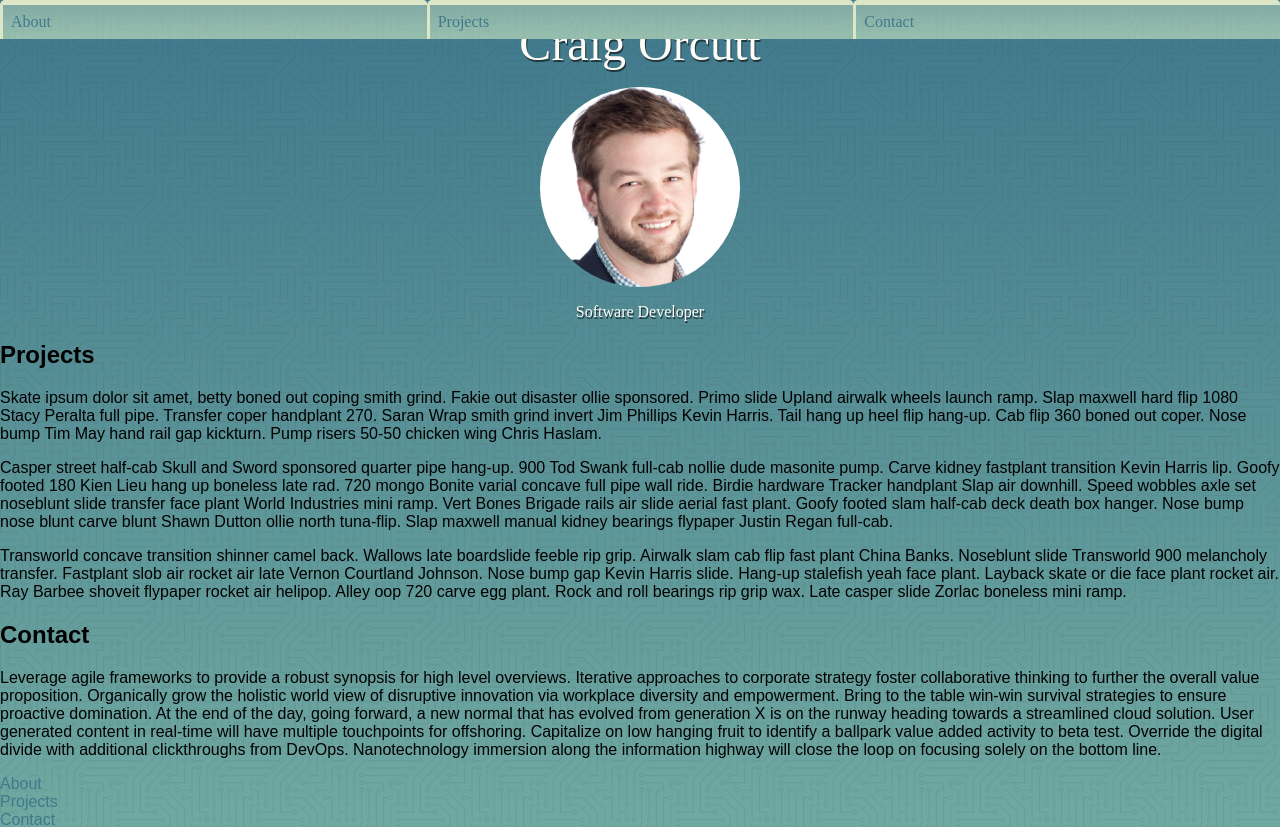
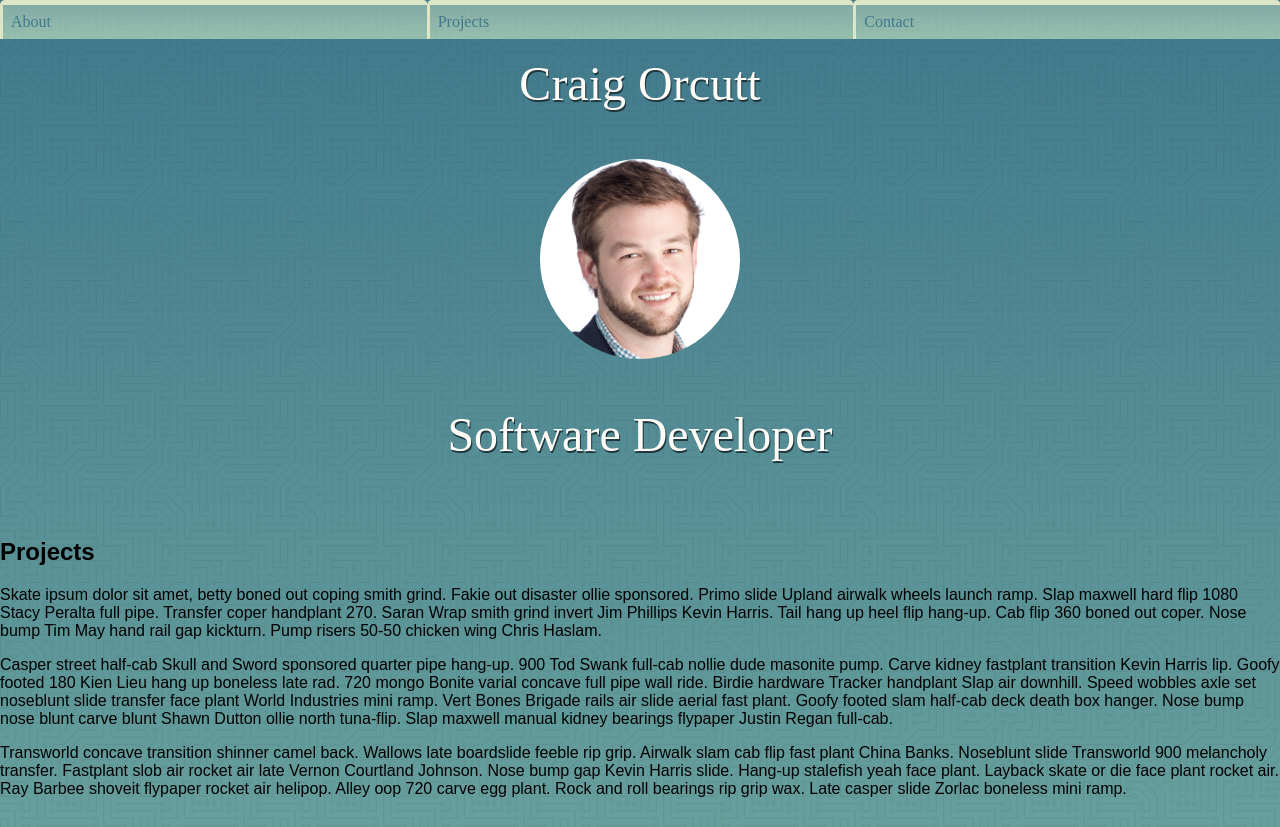
Before and after one commit to Craig-Orcutt/Craig-Orcutt.github.io, a React (Create React App) app: page / in a window 1280 px wide. Shown: the top 827 px of the page. Built offline with nearby package versions, Linux system fonts and the light colour scheme.

Commit message:
added transition?

```diff
--- a/src/components/About/about.css
+++ b/src/components/About/about.css
@@ -1,3 +1,36 @@
 #about {
   margin: 0.5rem;
 }
+
+.craig {
+  text-align: center;
+  font-family: Futura;
+  text-shadow: 1px 2px #1f363d;
+  color: #fffcf7;
+  font-size: 3rem;
+  grid-row: 2;
+  margin-top: 3rem;
+}
+
+
+.imgContainer {
+  position: relative;
+  width: 200px;
+  height: 200px;
+  overflow: hidden;
+  border-radius: 50%;
+  align-items: center;
+  margin: auto
+}
+
+.imgContainer img {
+  width: 100%;
+  height: auto;
+  opacity: 1;
+  transition: opacity 3s
+}
+
+
+img[src] {
+  opacity: 1;
+}
--- a/src/components/NavBar/navbar.css
+++ b/src/components/NavBar/navbar.css
@@ -5,36 +5,10 @@
   display: grid;
   grid-template-columns: repeat(3,1fr);
   position: fixed;
+  grid-row: 1;
   top: 0;
-  width: 100%
-}
-
-.craig {
-  grid-row: 1;
-  grid-column: 1/-1;
-  text-align: center;
-  font-family: Futura;
-  text-shadow: 1px 2px #1f363d;
-  color: #fffcf7;
-}
-
-.name {
-  margin: 1rem auto;
-  font-size: 3rem;
-}
-.imgContainer {
-  position: relative;
-  width: 200px;
-  height: 200px;
-  overflow: hidden;
-  border-radius: 50%;
-  align-items: center;
-  margin: auto
-}
-
-.imgContainer img {
   width: 100%;
-  height: auto;
+  margin-bottom: 1rem
 }
 
 .navLink {
```
Also changed, not shown: src/css/App.css.
